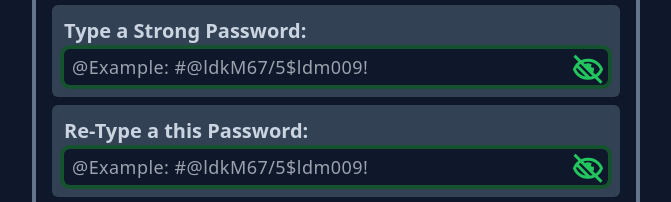
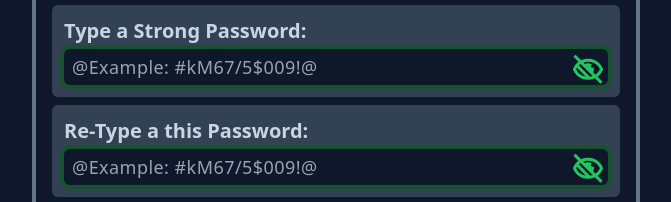
Before and after one commit to AmirWorkplace/TailwindCSS-Form, a website: page index.html in a window 1280 px wide. Shown: the part 463-665 px from the top of the page, without its empty margins (304-975 px from the left). Drawn offline with nearby package versions, Linux system fonts and the light colour scheme; a web font is replaced by a local one.

```diff
--- a/index.html
+++ b/index.html
@@ -183,7 +183,7 @@
             name="password"
             id="password"
             class="input-pass login-input w-full px-2 p-1 ring-4 ring-green-900 rounded-md outline-none bg-slate-900 text-white tracking-wide text-lg font-normal"
-            placeholder="@Example: #@ldkM67/5$ldm009!" />
+            placeholder="@Example: #kM67/5$009!@" />
           <i
             id="show-pass"
             class="bx bx-low-vision absolute right-0 top-0 text-4xl ml-[0px] mr-[10px] p-1 mt-[27.5px] rounded-full duration-300 hover:text-red-500 text-green-500"></i>
@@ -207,7 +207,7 @@
             name="con_password"
             id="con_password"
             class="input-pass login-input w-full px-2 p-1 ring-4 ring-green-900 rounded-md outline-none bg-slate-900 text-white tracking-wide text-lg font-normal"
-            placeholder="@Example: #@ldkM67/5$ldm009!" />
+            placeholder="@Example: #kM67/5$009!@" />
           <i
             id="show-cpass"
             class="bx bx-low-vision absolute right-0 bottom-0 text-4xl ml-[0px] mr-[10px] mb-[5px] mt-[0px] p-1 rounded-full duration-300 hover:text-red-500 text-green-500"></i>
```
